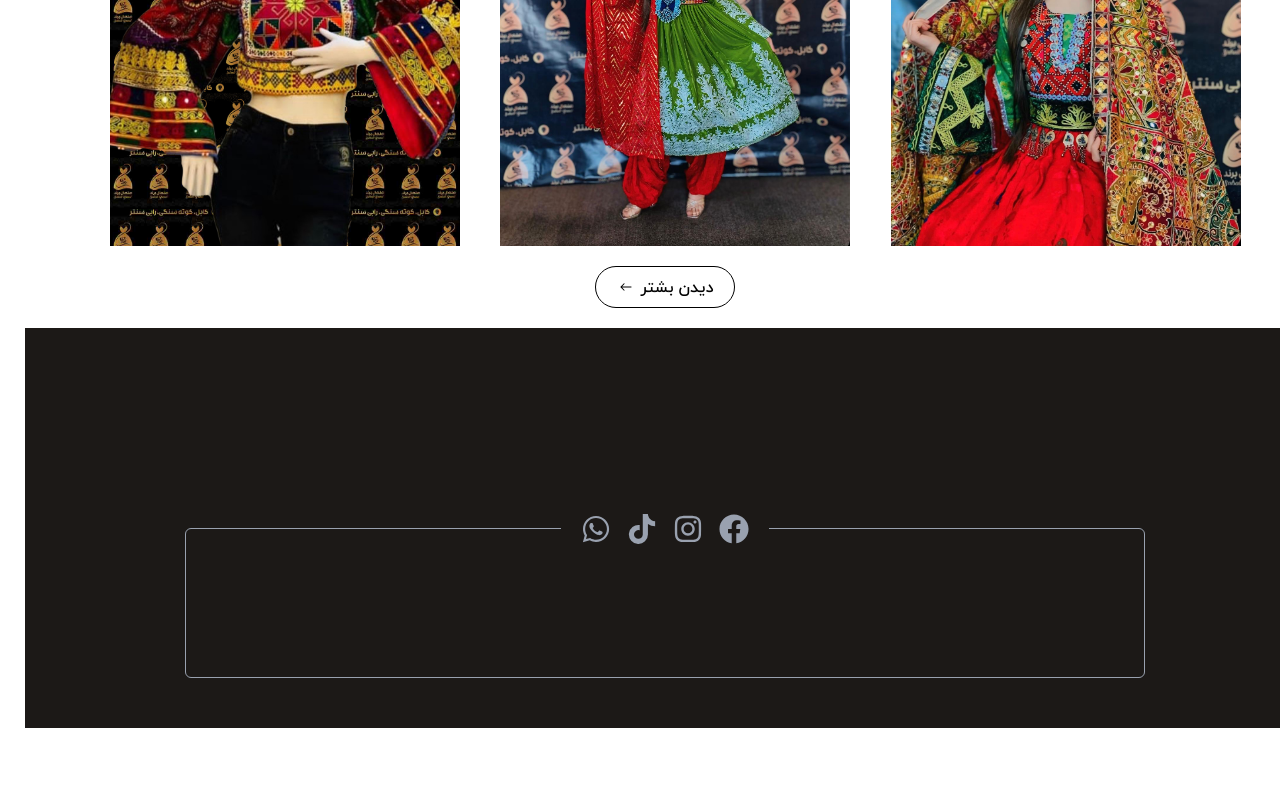
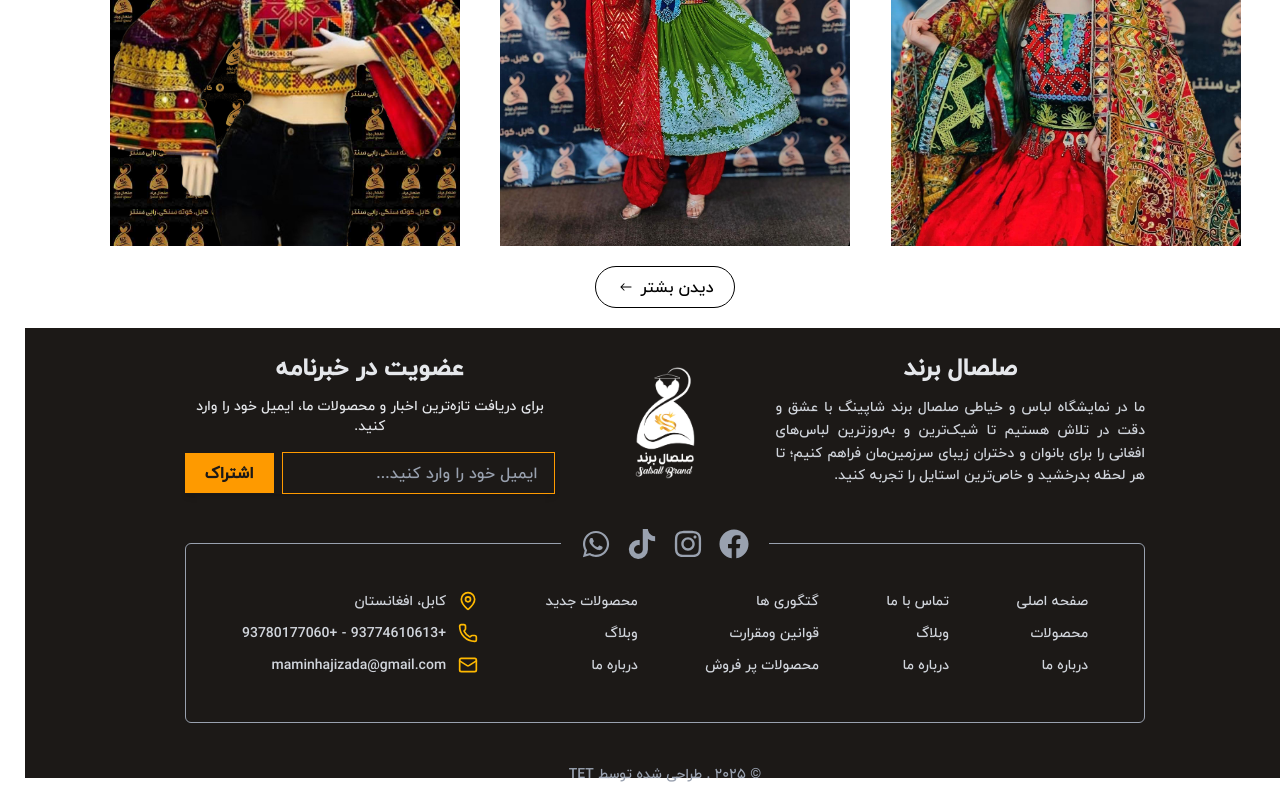
Before and after one commit to AnwarMohammadi2001/Salsal_Brand_online_shopping, a React (Vite) app in the folder Frontend/: page / in a window 1280 px wide. Shown: the part 4244-5044 px from the top of the page. Before the commit the page ends 4972 px from the top, so only its background shows below. Built offline with nearby package versions, Linux system fonts and the light colour scheme; no server answers.

Commit message:
complete footer

```diff
--- a/Frontend/src/components/footer/Footer.jsx
+++ b/Frontend/src/components/footer/Footer.jsx
@@ -3,25 +3,119 @@ import { FaFacebook } from "react-icons/fa";
 import { FaInstagram } from "react-icons/fa";
 import { FaTiktok } from "react-icons/fa";
 import { FaWhatsapp } from "react-icons/fa";
+import { MapPin, Phone, Mail } from "lucide-react";
+import { Link } from "react-router-dom";
 
 const Footer = () => {
   const icons = [FaFacebook, FaInstagram, FaTiktok, FaWhatsapp];
   return (
-    <div className="w-full h-[400px] bg-stone-900 px-5 md:px-20">
-      <div className="h-[150px]  border-amber-50"></div>
-      <div className="h-[250px]  border-amber-50 flex flex-col items-center justify-center px-5 md:px-20 py-3">
-        <div className="border border-gray-400 h-[150px] w-full  rounded-md relative">
-          <div className="absolute left-1/2 -translate-1/2 bg-stone-900 flex items-center gap-x-4 px-5">
+    <div className="w-full h-auto lg:h-[450px] bg-stone-900 px-5 md:px-20">
+      <div className=" lg:grid grid-cols-5 gap-6 md:px-20 py-6 space-y-3 lg:space-y-0 ">
+        {/* About Section */}
+        <div className="col-span-2 flex flex-col items-center  text-center">
+          <h3 className="text-gray-200 text-2xl font-bold">صلصال برند</h3>
+          <p className="text-justify text-sm mt-3 text-gray-300 leading-relaxed">
+            ما در نمایشگاه لباس و خیاطی صلصال برند شاپینگ با عشق و دقت در تلاش
+            هستیم تا شیک‌ترین و به‌روزترین لباس‌های افغانی را برای بانوان و
+            دختران زیبای سرزمین‌مان فراهم کنیم؛ تا هر لحظه بدرخشید و خاص‌ترین
+            استایل را تجربه کنید.
+          </p>
+        </div>
+
+        {/* Logo Section */}
+        <div className="flex items-center justify-center col-span-1">
+          <img
+            src="logo-light.png"
+            alt="صلصال برند"
+            className="h-28 w-auto object-contain"
+          />
+        </div>
+
+        {/* Contact Section */}
+        <div className="col-span-2 text-gray-200 flex flex-col items-center space-y-3">
+          <div className="flex gap-4 items-center">
+            <div className="w-full max-w-md mx-auto">
+              <h3 className="text-2xl font-bold text-gray-200 text-center mb-3">
+                عضویت در خبرنامه
+              </h3>
+              <p className="text-sm text-gray-200 text-center mb-4">
+                برای دریافت تازه‌ترین اخبار و محصولات ما، ایمیل خود را وارد
+                کنید.
+              </p>
+              <div className="flex items-center  gap-x-2 overflow-hidden shadow-md">
+                <input
+                  type="email"
+                  placeholder="ایمیل خود را وارد کنید..."
+                  className="flex-1 px-4 py-2 border border-amber-500 text-gray-200 bg-transparent placeholder-gray-400 focus:outline-none"
+                />
+                <button className="px-5 py-2 bg-amber-500 hover:bg-amber-600 text-stone-900 font-semibold transition-all">
+                  اشتراک
+                </button>
+              </div>
+            </div>
+          </div>
+        </div>
+      </div>
+      <div className="lg:h-[230px] h-auto border-amber-500 flex flex-col items-center justify-center px-5 md:px-20 py-3">
+        <div className="border border-gray-400 h-auto lg:h-[180px] w-full   px-4 py-2 rounded-md relative">
+          <div className="absolute left-1/2 -translate-1/2 top-0 bg-stone-900 flex items-center gap-x-4 px-5">
             {icons.map((Icon, index) => (
               <div
                 key={index}
-                className="text-3xl  cursor-pointer text-gray-400"
+                className="text-3xl  cursor-pointer text-gray-400 hover:text-gray-200"
               >
                 <Icon />
               </div>
             ))}
           </div>
+          <div className="lg:flex grid grid-cols-3 py-5 gap-5 items-center justify-between px-10 h-full">
+            <div className="space-y-3 text-gray-300 hover:text-gray-100 text-sm flex flex-col">
+              <Link to="/">صفحه اصلی</Link>
+              <Link to="/product">محصولات</Link>
+              <Link to="/aboutus">درباره ما</Link>
+            </div>
+            <div className="space-y-3 text-gray-300 hover:text-gray-100 text-sm flex flex-col">
+              <Link to="/contactus">تماس با ما</Link>
+              <Link to="/blog">وبلاگ</Link>
+              <Link to="/">درباره ما</Link>
+            </div>
+            <div className="space-y-3 text-gray-300 hover:text-gray-100 text-sm flex flex-col">
+              <Link to="/">گتگوری ها</Link>
+              <Link to="/">قوانین ومقرارت</Link>
+              <Link to="/">محصولات پر فروش</Link>
+            </div>
+            <div className="space-y-3 text-gray-300 hover:text-gray-100 text-sm flex flex-col">
+              <Link to="/">محصولات جدید</Link>
+              <Link to="/">وبلاگ</Link>
+              <Link to="/">درباره ما</Link>
+            </div>
+            <div className="space-y-3 text-gray-300 hover:text-gray-100 text-sm flex flex-col">
+              <div className="flex items-center gap-3">
+                <MapPin className="w-5 h-5 text-amber-400" />
+                <p className="text-sm"> کابل، افغانستان</p>
+              </div>
+
+              <div className="flex items-center gap-3">
+                <Phone className="w-5 h-5 text-amber-400" />
+                <p className="text-sm">+93774610613 - +93780177060</p>
+              </div>
+
+              <div className="flex items-center gap-3">
+                <Mail className="w-5 h-5 text-amber-400" />
+                <p className="text-sm">maminhajizada@gmail.com</p>
+              </div>
+            </div>
+          </div>
         </div>
+      </div>
+      <div className="flex justify-center items-center py-4">
+        <p className="text-gray-400 text-sm">
+          © ۲۰۲۵ <span className="font-semibold text-amber-400"></span>. طراحی
+          شده توسط{" "}
+          <Link target="_blank" to="https://tet-soft.com" className="">
+            TET
+          </Link>
+        </p>
       </div>
     </div>
   );
```
Also changed, not shown: Frontend/public/logo-light.png (added).
